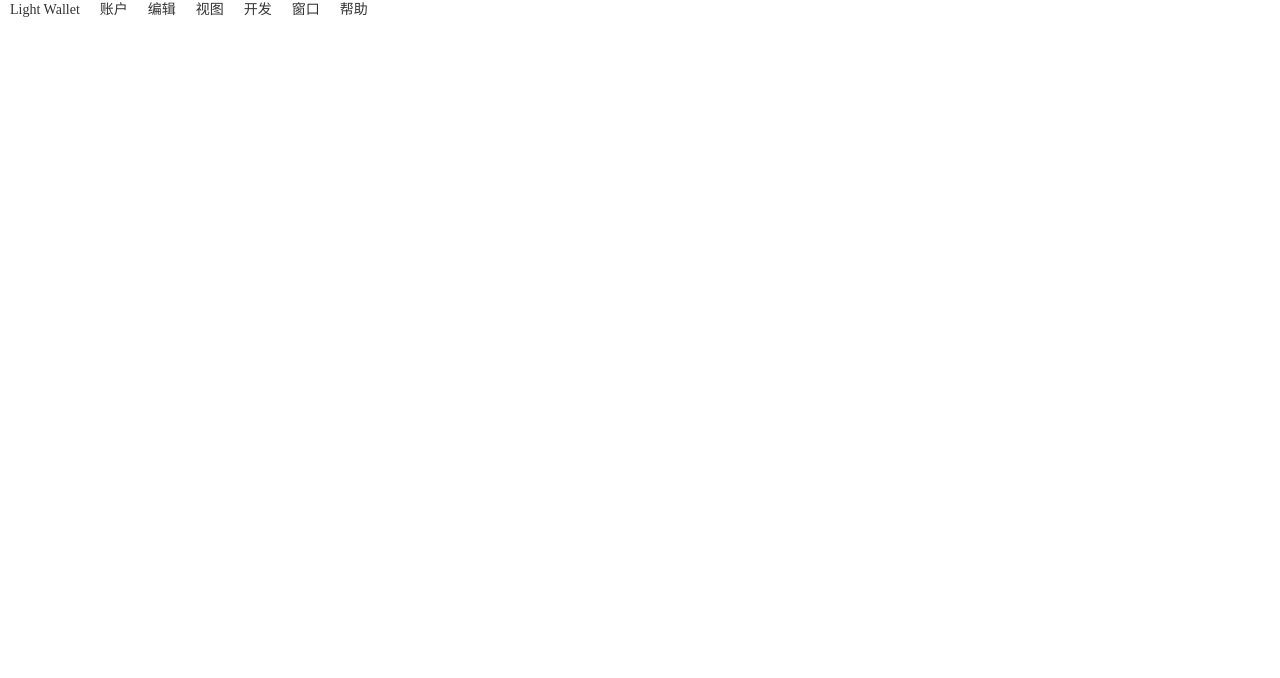
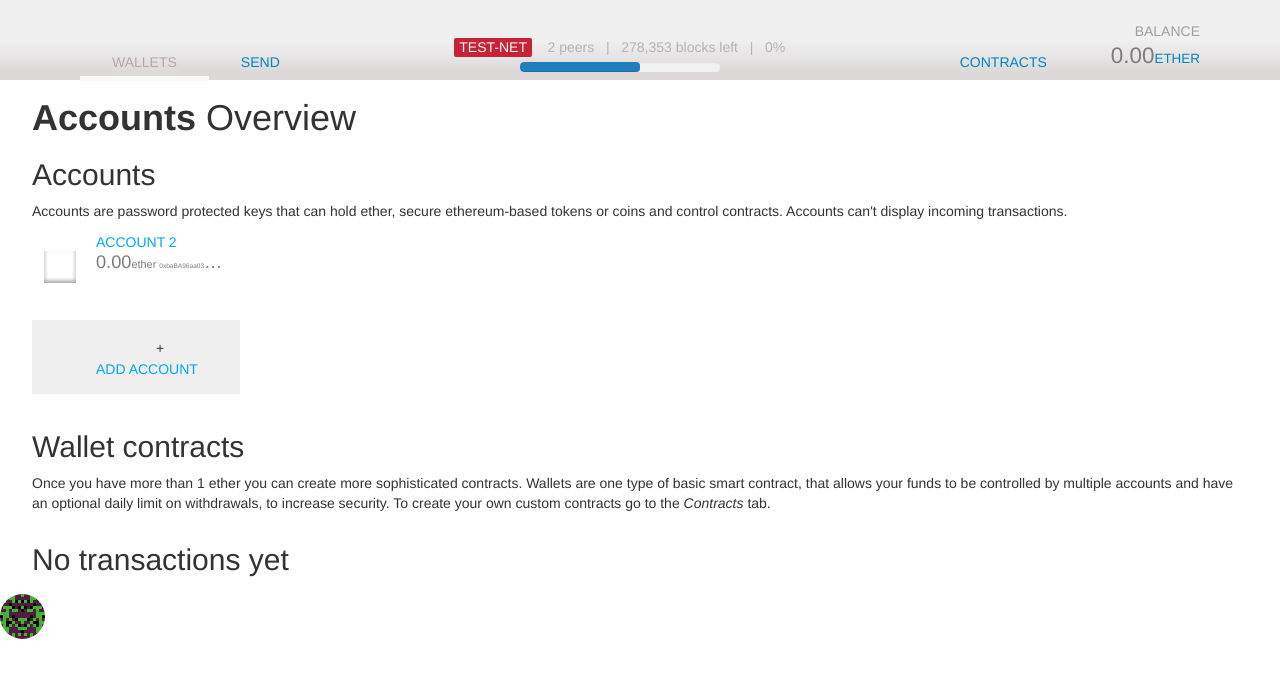
Before and after one commit to Picktarget/light-wallet, a website: page app/index.html in a window 1280 px wide. Drawn offline with nearby package versions, Linux system fonts and the light colour scheme.

Commit message:
add wallet.html

```diff
--- /dev/null
+++ b/app/assets/css/style.css
@@ -0,0 +1,138 @@
+    .app-blur {
+        background: #f0f0f0;
+    }
+    .dapp-header {
+        background: #f0f0f0;
+        background-image: -webkit-linear-gradient(top, #f0f0f0 50%, #ddd9d9 90%);
+        display: flex;
+        position: fixed;
+        width: 100%;
+        z-index: 1;
+        padding: 8.266667px 80px;
+    }
+    .dapp-aside, .dapp-content, .dapp-footer {
+        position: relative;
+        padding: 8.266667px 32px;
+        box-sizing: border-box;
+    }
+    .dapp-header nav {
+        width: 100%;
+    }
+    .dapp-header nav>ul {
+        padding: 0;
+        margin: 0;
+        list-style: none;
+        display: flex;
+        align-items: flex-end;
+    }
+    .dapp-header nav>ul>li {
+        flex: 0 1 auto;
+        display: inline-block;
+        padding: 0;
+        margin: 0;
+    }
+    .dapp-header nav>ul a, .dapp-header nav>ul a:visited, .dapp-header nav>ul button {
+        padding: 6.13333333px 32px;
+        text-align: center;
+        border-bottom: 5px solid transparent;
+        color: #0285c0;
+        transform-origin: 50% 100%;
+        text-transform: uppercase;
+        font-weight: 400;
+    }
+    .dapp-header nav>ul>li.active a, .dapp-header nav>ul>li.active button, .dapp-header nav>ul>li button.active, .dapp-header nav>ul>li a.active {
+        color: #b7a6a6;
+        border-bottom: 5px solid #fafafa;
+    }
+    .dapp-header .block-info.syncing {
+        zoom: 1;
+        filter: alpha(opacity=90);
+        opacity: 0.9;
+    }
+    .dapp-header .block-info {
+        padding-bottom: 0;
+        color: #b4abab;
+        text-align: center;
+        flex: 1 0;
+    }
+    .dapp-header .block-info .private-chain {
+        color: #fafafa;
+        background-color: #c20e25;
+        padding: 1px 5px 2px;
+        border-radius: 2px;
+        top: 1px;
+    }
+
+    .dapp-header .block-info.syncing progress {
+        width: 200px;
+    }
+    .dapp-header .block-info .progress-bar {
+        float: left;
+        width: 0;
+        height: 100%;
+        font-size: 12px;
+        line-height: 20px;
+        color: #fff;
+        text-align: center;
+        background-color: #0e73b8;
+        -webkit-box-shadow: inset 0 -1px 0 rgba(0,0,0,.15);
+        box-shadow: inset 0 -1px 0 rgba(0,0,0,.15);
+        -webkit-transition: width .6s ease;
+        -o-transition: width .6s ease;
+        transition: width .6s ease;
+        border-radius: 4px;
+    }
+    .dapp-header .block-info .progress {
+        width: 200px;
+        height: 10px;
+        margin: 5px auto 0 auto;
+         overflow: hidden;
+        background-color: #f5f5f5;
+        border-radius: 4px;
+        -webkit-box-shadow: inset 0 1px 2px rgba(0,0,0,.1);
+        box-shadow: inset 0 1px 2px rgba(0,0,0,.1);
+    }
+
+    .dapp-header .wallet-balance {
+        padding-bottom: 0;
+        padding-left: 32px;
+        text-align: right;
+        flex: 0 2 auto;
+    }
+    .dapp-header .wallet-balance h3 {
+        margin-bottom: 0;
+    }
+    h3 {
+        margin: 16px 0;
+        padding: 0;
+        color: rgba(130, 122, 122, 0.7);
+        text-transform: uppercase;
+        font-weight: 500;
+        font-size: 1em;
+    }
+    .dapp-header .wallet-balance span.account-balance {
+        color: #827a7a;
+        font-size: 1.6em;
+    }
+    .account-balance span {
+        font-size: 0.6em;
+    }
+    .inline-form {
+        z-index: 20;
+        position: relative;
+        display: inline-block;
+    }
+    .dapp-header .wallet-balance span.account-balance .inline-form>button {
+        padding: 0;
+    }
+    .account-balance .inline-form button {
+        border: 0;
+    }
+    .dapp-header nav>ul a, .dapp-header nav>ul a:visited, .dapp-header nav>ul button {
+        padding: 6.13333333px 32px;
+        text-align: center;
+        border-bottom: 5px solid transparent;
+        color: #0285c0;
+        background: transparent;
+        font-weight: 400;
+    }
--- /dev/null
+++ b/app/assets/js/blockies.js
@@ -0,0 +1,111 @@
+(function() {
+	// The random number is a js implementation of the Xorshift PRNG
+	var randseed = new Array(4); // Xorshift: [x, y, z, w] 32 bit values
+
+	function seedrand(seed) {
+		for (var i = 0; i < randseed.length; i++) {
+			randseed[i] = 0;
+		}
+		for (var i = 0; i < seed.length; i++) {
+			randseed[i%4] = ((randseed[i%4] << 5) - randseed[i%4]) + seed.charCodeAt(i);
+		}
+	}
+
+	function rand() {
+		// based on Java's String.hashCode(), expanded to 4 32bit values
+		var t = randseed[0] ^ (randseed[0] << 11);
+
+		randseed[0] = randseed[1];
+		randseed[1] = randseed[2];
+		randseed[2] = randseed[3];
+		randseed[3] = (randseed[3] ^ (randseed[3] >> 19) ^ t ^ (t >> 8));
+
+		return (randseed[3]>>>0) / ((1 << 31)>>>0);
+	}
+
+	function createColor() {
+		//saturation is the whole color spectrum
+		var h = Math.floor(rand() * 360);
+		//saturation goes from 40 to 100, it avoids greyish colors
+		var s = ((rand() * 60) + 40) + '%';
+		//lightness can be anything from 0 to 100, but probabilities are a bell curve around 50%
+		var l = ((rand()+rand()+rand()+rand()) * 25) + '%';
+
+		var color = 'hsl(' + h + ',' + s + ',' + l + ')';
+		return color;
+	}
+
+	function createImageData(size) {
+		var width = size; // Only support square icons for now
+		var height = size;
+
+		var dataWidth = Math.ceil(width / 2);
+		var mirrorWidth = width - dataWidth;
+
+		var data = [];
+		for(var y = 0; y < height; y++) {
+			var row = [];
+			for(var x = 0; x < dataWidth; x++) {
+				// this makes foreground and background color to have a 43% (1/2.3) probability
+				// spot color has 13% chance
+				row[x] = Math.floor(rand()*2.3);
+			}
+			var r = row.slice(0, mirrorWidth);
+			r.reverse();
+			row = row.concat(r);
+
+			for(var i = 0; i < row.length; i++) {
+				data.push(row[i]);
+			}
+		}
+
+		return data;
+	}
+
+	function createCanvas(imageData, color, scale, bgcolor, spotcolor) {
+		var c = document.createElement('canvas');
+		var width = Math.sqrt(imageData.length);
+		c.width = c.height = width * scale;
+        /*self make canvas a circle by evi --start*/
+        c.style = "border-radius:100%";
+        /*self make canvas a circle  by evi ---end*/
+
+		var cc = c.getContext('2d');
+		cc.fillStyle = bgcolor;
+		cc.fillRect(0, 0, c.width, c.height);
+		cc.fillStyle = color;
+
+		for(var i = 0; i < imageData.length; i++) {
+			var row = Math.floor(i / width);
+			var col = i % width;
+			// if data is 2, choose spot color, if 1 choose foreground
+			cc.fillStyle = (imageData[i] == 1) ? color : spotcolor;
+
+			// if data is 0, leave the background
+			if(imageData[i]) {
+				cc.fillRect(col * scale, row * scale, scale, scale);
+			}
+		}
+
+		return c;
+	}
+
+	function createIcon(opts) {
+		opts = opts || {};
+		var size = opts.size || 8;
+		var scale = opts.scale || 4;
+		var seed = opts.seed || Math.floor((Math.random()*Math.pow(10,16))).toString(16);
+
+		seedrand(seed);
+
+		var color = opts.color || createColor();
+		var bgcolor = opts.bgcolor || createColor();
+		var spotcolor = opts.spotcolor || createColor();
+		var imageData = createImageData(size);
+		var canvas = createCanvas(imageData, color, scale, bgcolor, spotcolor);
+
+		return canvas;
+	}
+
+	window.blockies = {create: createIcon};
+})();
--- a/app/components/menu/menu.html
+++ /dev/null
@@ -1,65 +0,0 @@
-<style>
-nav{
-    height: 15px;
-    width: 100%;
-    font-family: "Microsoft Yahei";
-    font-size: 14px;
-    cursor: pointer
-}
-nav ul{
-    list-style: none;
-    margin: 0;
-    padding: 0
-}
-nav .first-menu>li{
-    position: relative;
-    float: left;
-    margin-left: 20px;
-}
-nav .first-menu>li:first-child{
-    position: relative;
-    float: left;
-    margin-left: 10px;
-}
-nav .second-menu>li{
-    position: relative;
-    float: none;
-    margin-left: 0;
-    padding: 5px 10px;
-    text-align: center
-}
-nav .second-menu{
-    border: 1px solid #dbdbdb;
-}
-nav .divider{
-    height: 1px;
-    margin: 0;
-    padding: 0 !important;
-    overflow: hidden;
-    background-color: #dbdbdb;
-}
-</style>
-<nav>
-    <ul class="first-menu">
-        <li>
-            <div>Light Wallet</div>
-            <ul class="second-menu ng-hide">
-                <li>退出Light Wallet</li>
-            </ul>
-        </li>
-        <li>
-            <div>账户</div>
-            <ul class="second-menu ng-hide">
-                <li>新增账户</li>
-                <li>导入账户</li>
-                <li class="divider"></li>
-                <li>备份</li>
-            </ul>
-        </li>
-        <li>编辑</li>
-        <li>视图</li>
-        <li>开发</li>
-        <li>窗口</li>
-        <li>帮助</li>
-    </ul>
-</nav>
--- /dev/null
+++ b/app/components/wallet/wallet.html
@@ -0,0 +1,131 @@
+<style>
+    .wallet-box-list {
+        display: flex;
+        flex-flow: row wrap;
+    }
+
+    .wallet-box {
+        position: relative;
+        display: inline-block;
+        width: 208px;
+        min-height: 73.6px;
+        padding-left: 64px;
+        padding-right: 16px;
+        margin-right: 16px;
+        margin-bottom: 16px;
+        -webkit-box-sizing: border-box;
+        -moz-box-sizing: border-box;
+        box-sizing: border-box;
+        border: 0;
+        -webkit-transition: background-color 1600ms, opacity 400ms;
+        -moz-transition: background-color 1600ms, opacity 400ms;
+        -o-transition: background-color 1600ms, opacity 400ms;
+        transition: background-color 1600ms, opacity 400ms;
+    }
+
+    .wallet-box>.dapp-identicon {
+        position: absolute;
+        left: 12px;
+        top: 20px;
+    }
+
+    .dapp-identicon.dapp-small {
+        width: 32px;
+        height: 32px;
+        box-shadow: inset rgba(255, 255, 255, 0.4) 0 2px 2px, inset rgba(0, 0, 0, 0.4) 0 -2px 4px;
+    }
+
+    .wallet-box>span {
+        position: relative;
+        clear: left;
+        float: left;
+        color: #827a7a;
+        font-size: 1.3em;
+        line-height: 1.35em;
+        display: inline-block;
+        -o-text-overflow: ellipsis;
+        text-overflow: ellipsis;
+        overflow: hidden;
+        white-space: nowrap;
+        max-width: 100%;
+    }
+    .wallet-box .token-list {
+    padding: 0;
+    margin: 0;
+    list-style: none;
+    position: absolute;
+    left: 48px;
+    top: 4px;
+}
+.wallet-box:not(.create)>h3 {
+    display: inline-block;
+    -o-text-overflow: ellipsis;
+    text-overflow: ellipsis;
+    overflow: hidden;
+    white-space: nowrap;
+    max-width: 100%;
+}
+.wallet-box>h3 {
+    margin: 0;
+    margin-top: 4px;
+    color: #02a8f3;
+    max-width: 140.8px;
+    float: left;
+}
+.wallet-box>span {
+    position: relative;
+    clear: left;
+    float: left;
+    color: #827a7a;
+    font-size: 1.3em;
+    line-height: 1.35em;
+    display: inline-block;
+    -o-text-overflow: ellipsis;
+    text-overflow: ellipsis;
+    overflow: hidden;
+    white-space: nowrap;
+    max-width: 100%;
+}
+.wallet-box>span.account-id {
+    font-size: 0.8em;
+    line-height: 1.4em;
+    color: rgba(130, 122, 122, 0.6);
+}
+</style>
+<div class="dapp-content">
+    <div class="dapp-container">
+        <h1><strong>Accounts</strong> Overview</h1>
+        <h2>Accounts</h2>
+        <p>
+            Accounts are password protected keys that can hold ether, secure ethereum-based tokens or coins and control contracts. Accounts
+            can't display incoming transactions.
+        </p>
+        <div class="dapp-clear-fix"></div>
+        <div class="wallet-box-list">
+            <a href="javascript:void(0)" class="wallet-box">
+                <!-- <div class="account-pattern"> -->
+                <span class="dapp-identicon dapp-small"></span>
+                <!-- </div> -->
+                <ul class="token-list"></ul>
+                <h3>
+                    <i class="icon-key" title="Account"></i> Account 2
+                </h3>
+                <span class="account-balance">0.00<span>ether
+                <span class="account-id">0xbaBA96aa034303f86691c8A5cc819d4E2376175d</span>
+            </a>
+        </div>
+        <button class="wallet-box create account">
+            <div class="account-pattern">+</div>
+            <h3>Add Account</h3>
+        </button>
+        <h2>Wallet contracts</h2>
+        <p>
+            Once you have more than 1 ether you can create more sophisticated contracts. Wallets are one type of basic smart contract,
+            that allows your funds to be controlled by multiple accounts and have an optional daily limit on withdrawals,
+            to increase security. To create your own custom contracts go to the <em>Contracts</em> tab.
+        </p>
+        <div class="wallet-box-list"></div>
+        <div class="dapp-clear-fix"></div>
+        <h2>No transactions yet</h2>
+    </div>
+</div>
--- a/app/index.html
+++ b/app/index.html
@@ -1,13 +1,79 @@
 <!DOCTYPE html>
 <html lang="en">
+
 <head>
     <meta charset="UTF-8">
     <title>Light-Wallet</title>
     <link rel="stylesheet" href="http://apps.bdimg.com/libs/bootstrap/3.3.4/css/bootstrap.min.css">
-     <link rel="stylesheet" href="./components/menu/menu.css">
-<script src="http://apps.bdimg.com/libs/angular.js/1.4.6/angular.min.js"></script>
+    <link rel="stylesheet" href="./assets/css/style.css">
 </head>
-<body ng-app="">
-    <div ng-include="'./components/menu/menu.html'"></div>
+
+<body>
+    <header class="dapp-header">
+        <nav>
+            <ul>
+                <li>
+                    <a href="javascript:void(0)" class="active">
+                        <i class="icon-wallet"></i>
+                        <span>Wallets</span>
+                    </a>
+                </li>
+                <li>
+                    <a href="javascript:void(0)">
+                        <i class="icon-arrow-up"></i>
+                        <span>Send</span>
+                    </a>
+                </li>
+                <li class="block-info dapp-flex-item syncing">
+                    <span class="private-chain" title="You are on a testnet, DO NOT SEND any real ether to these addresses">TEST-NET</span>                    &nbsp;&nbsp;
+                    <span class="text">
+                                <i class="icon-feed"></i> 2 <span class="hide-on-small">peers</span>                    &nbsp;&nbsp;|&nbsp;&nbsp;
+                    <i class="icon-layers"></i> 278,353 blocks left &nbsp;&nbsp;|&nbsp;&nbsp;
+                    <i class="icon-cloud-download"></i> 0%
+                    <br>
+                    </span>
+                    <div class="progress">
+                        <div class="progress-bar" role="progressbar" aria-valuenow="60" aria-valuemin="0" aria-valuemax="100" style="width: 60%;">
+                            <span class="sr-only">60% Complete</span>
+                        </div>
+                    </div>
+                    <!--<progress max="100" value="0"></progress>-->
+                </li>
+                <li>
+                    <a href="javascript:void(0)">
+                        <i class="icon-docs"></i>
+                        <span>Contracts</span>
+                    </a>
+                </li>
+                <li class="wallet-balance">
+                    <h3>Balance</h3>
+                    <span class="account-balance">0.00<span class="inline-form" name="unit">
+                        <button type="button" data-name="unit" data-value="ether" style="width: auto;">
+                        ETHER
+                    </button></span></span>
+                </li>
+            </ul>
+        </nav>
+    </header>
+    <div id="content" ng-app style="padding-top: 70px">
+        <div ng-include="'./components/wallet/wallet.html'"></div>
+    </div>
+    <footer></footer>
+    <script src="http://apps.bdimg.com/libs/angular.js/1.4.6/angular.min.js"></script>
+    <script src="./assets/js/blockies.js"></script>
+    <script>
+        var icon = blockies.create({ // All options are optional
+            seed: '8a21589c6ac2413295d41d8955bffff', // seed used to generate icon data, default: random
+            //color: '#dfe', // to manually specify the icon color, default: random
+            //bgcolor: '#aaa', // choose a different background color, default: random
+            size: 15, // width/height of the icon in blocks, default: 8
+            scale: 3, // width/height of each block in pixels, default: 4
+            spotcolor: '#000' // each pixel has a 13% chance of being of a third color,
+            // default: random. Set to -1 to disable it. These "spots" create structures
+            // that look like eyes, mouths and noses.
+        });
+
+        document.body.appendChild(icon); // icon is a canvas element
+    </script>
 </body>
 </html>
--- a/app/main.js
+++ b/app/main.js
@@ -11,8 +11,8 @@ let mainWindow;
 
 function createWindow(){
     mainWindow = new BrowserWindow({
-        width:800,
-        height:600,
+        width:1067,
+        height:836,
         frame: true
     });
 
@@ -28,7 +28,7 @@ function createWindow(){
         mainWindow = null;
     });
 
-    mainWindow.setMenu(null);
+    // mainWindow.setMenu(null);
     // mainWindow.setMenuBarVisibility(false);
 }
 
```
